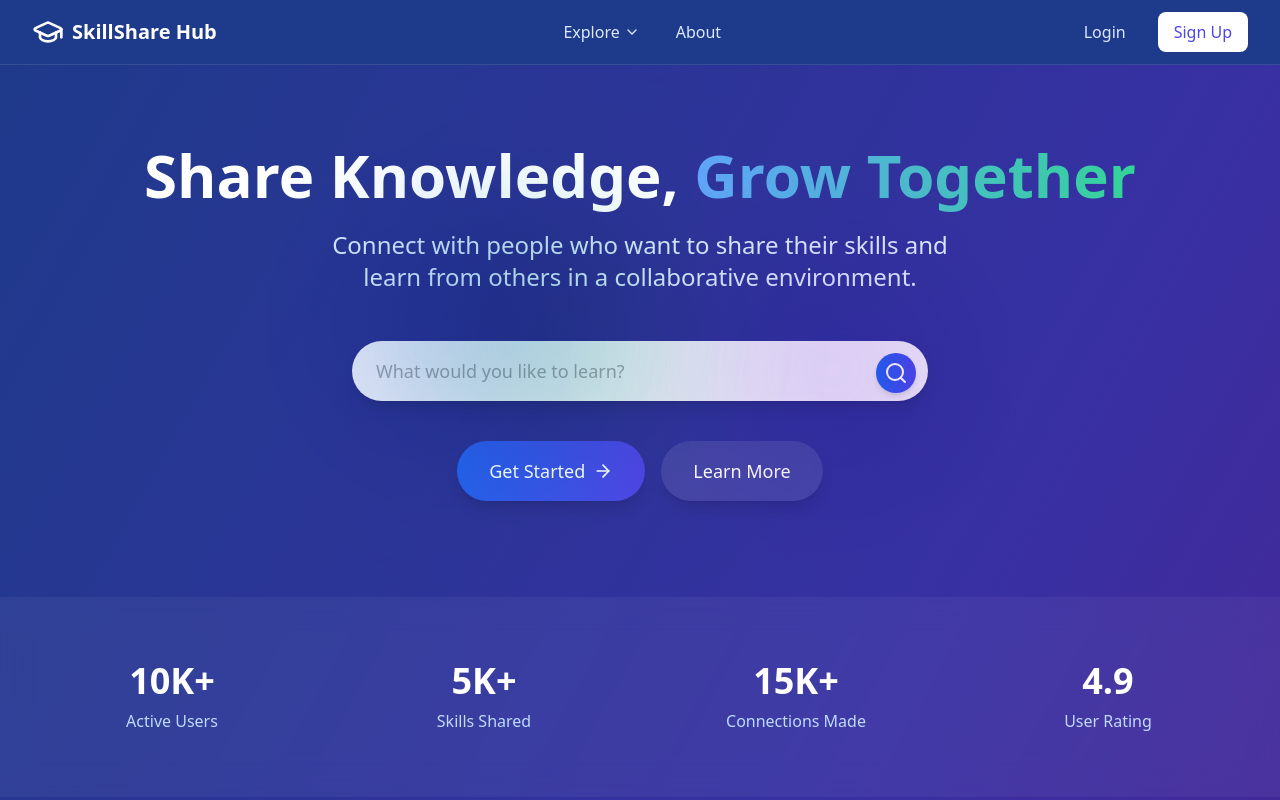
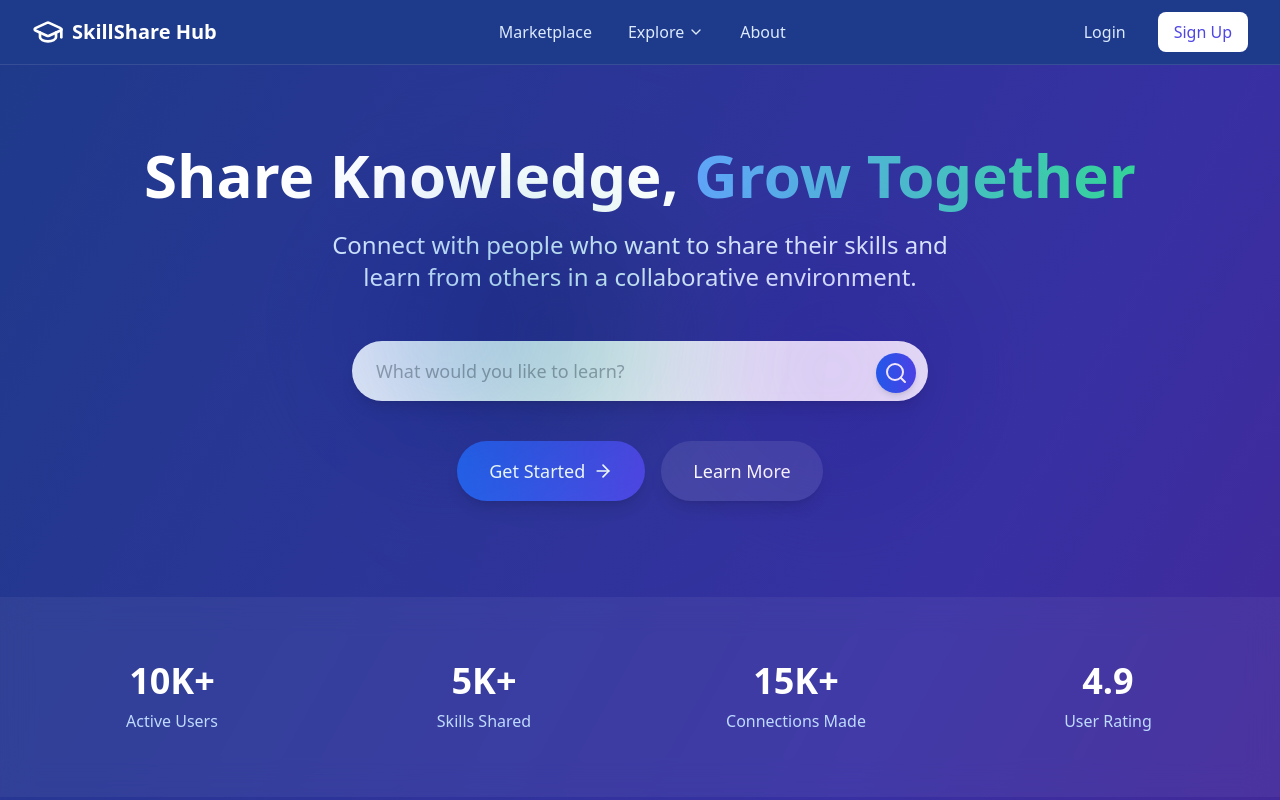
Before and after one commit to YosrMekkii/FullStackJS_project, a React (Vite) app in the folder piFrontEnd/: page / in a window 1280 px wide. Shown: the top 800 px of the page. Built offline with nearby package versions, Linux system fonts and the light colour scheme.

Commit message:
udd market place in the nav

```diff
--- a/piFrontEnd/src/App.tsx
+++ b/piFrontEnd/src/App.tsx
@@ -111,12 +111,19 @@ const reports: Report[] = [];
             {/* Desktop Navigation */}
             <div className="hidden md:flex items-center space-x-1">
 
+                  <Link
+                to="/marketplace"
+                className="px-4 py-2 rounded-lg text-blue-100 font-medium transition-all duration-300 hover:bg-white/10 hover:text-white"
+              >
+                Marketplace
+              </Link>
+              <div className="relative">
 
-              <div className="relative">
                 <button
                   onClick={() => setIsDropdownOpen(!isDropdownOpen)}
                   className="px-4 py-2 rounded-lg text-blue-100 font-medium transition-all duration-300 hover:bg-white/10 hover:text-white flex items-center"
                 >
+
                   Explore
                   <ChevronDown className={`ml-1 h-4 w-4 transition-transform duration-300 ${isDropdownOpen ? 'rotate-180' : ''}`} />
                 </button>
@@ -142,6 +149,7 @@ const reports: Report[] = [];
                       Q&A
                     </Link>
                   </div>
+
                 )}
               </div>
 
```
